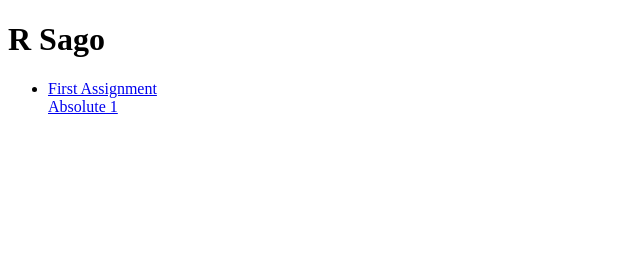
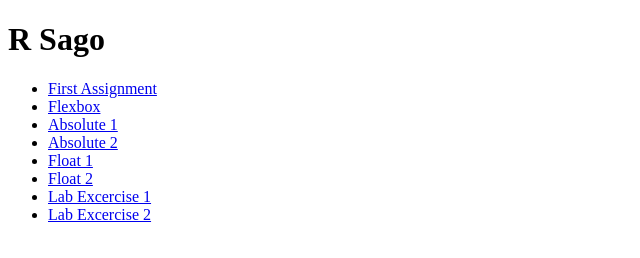
Before and after one commit to RSago/ifsc-1310, a plain HTML site: page index.html in a window 1280 px wide. Shown: the whole page, without its empty margins (0-640 px from the left). Drawn offline with Linux system fonts and the light colour scheme.

Commit message:
Homepage update

```diff
--- a/index.html
+++ b/index.html
@@ -16,8 +16,18 @@
     <ul>
     <li>
       <a href="prototype/index.html">First Assignment</a>
-    </li>
-    <a href="positioning/absolute-1.html">Absolute 1</a>
+      </li>
+      <li>
+        <a href="main/images/flexbox_froggy_final.png">Flexbox</a></li><li>
+      <a href="positioning/absolute-1.html">Absolute 1</a></li>
+      <li><a href="positioning/absolute-1.html">Absolute 2</a></li>
+<li>
+  <a href="positioning/float-1.html">Float 1</a></li>
+      <li>
+        <a href="positioning/float-2.html">Float 2</a></li>
+      <li>
+        <a href="positioning/lab-exercise-1.html">Lab Excercise 1</a></li>
+ <li>       <a href="positioning/lab-exercise-2.html">Lab Excercise 2</a>
   </ul>
   </nav>
 </body>
```
